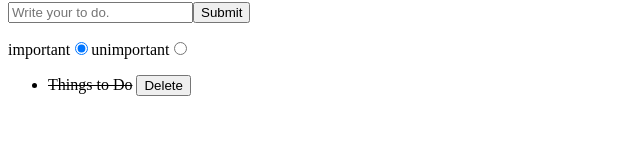
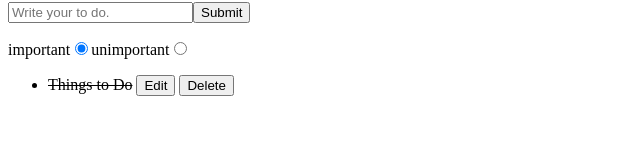
Before and after one commit to vinson-han/Kaban, a React (Vite) app: page / in a window 1280 px wide. Shown: the part 127-292 px from the top of the page, without its empty margins (0-640 px from the left). Built offline with nearby package versions, Linux system fonts and the light colour scheme.

Commit message:
edit feature

```diff
--- a/src/App.jsx
+++ b/src/App.jsx
@@ -30,12 +30,20 @@ const App = () => {
     setFilter(event.target.value);
   };
 
+  const handleEdit = (object) => {
+    let contentToChange = list.find((e) => e.id === object.id);
+    let changedContent = {
+      ...contentToChange,
+      content: object.content,
+      priority: object.priority,
+    };
+    setList(list.map((e) => (e.id !== object.id ? e : changedContent)));
+  };
+
   const handleSubmit = (event) => {
     event.preventDefault();
 
     const formData = new FormData(event.target);
-
-    console.log(formData.get("myRadio"));
 
     let object = {
       id: Math.floor(Math.random() * 100000),
@@ -44,7 +52,6 @@ const App = () => {
       priority: formData.get("myRadio"),
     };
     setList([...list, object]);
-    console.log(list);
   };
 
   const handlePriority = (e) => {
@@ -114,6 +121,7 @@ const App = () => {
           priority={priority}
           handleDelete={handleDelete}
           handleClick={handleClick}
+          handleEdit={handleEdit}
         />
       </div>
     </div>
--- a/src/Components/ItemList.jsx
+++ b/src/Components/ItemList.jsx
@@ -1,17 +1,87 @@
-const Item = ({ item, handleDelete, handleClick }) => {
+import { useState } from "react";
+
+const Item = ({ item, handleDelete, handleClick, handleEdit }) => {
   let x = item.content;
 
-  return (
+  const [edit, setEdit] = useState(false);
+  const editClick = (e) => {
+    e.stopPropagation();
+    setEdit(!edit);
+  };
+
+  const handlePress = (e) => {
+    if (e.keyCode === 13) {
+      const form = document.getElementById("edit");
+      const formData = new FormData(form);
+      console.log(formData);
+      setEdit(!edit);
+      handleEdit({
+        id: +formData.get("id"),
+        content: formData.get("edit"),
+        priority: formData.get("myRadio"),
+      });
+    }
+  };
+
+  // let checked = item.priority === "important" ? true : false;
+
+  return !edit ? (
     <li onClick={() => handleClick(item.id)}>
       {item.isDone ? <del>{item.content}</del> : item.content}{" "}
+      <button onClick={editClick}>Edit</button>{" "}
       <button onClick={handleDelete} value={item.id}>
         Delete
       </button>
     </li>
+  ) : (
+    <li>
+      <form id="edit" onKeyDown={handlePress}>
+        <label htmlFor="edit">
+          <input type="hidden" name="id" value={item.id} />
+          <input
+            id={item.id}
+            name="edit"
+            defaultValue={item.content}
+            autoFocus
+          />
+          <button onClick={editClick}>hide</button>{" "}
+          <button onClick={handleDelete} value={item.id}>
+            Delete
+          </button>
+          <p>
+            <label form="radio">
+              important
+              <input
+                type="radio"
+                name="myRadio"
+                value="important"
+                defaultChecked={item.priority === "important" ? true : false}
+              />
+            </label>
+            <label form="radio">
+              unimportant
+              <input
+                type="radio"
+                name="myRadio"
+                value="unimportant"
+                defaultChecked={item.priority === "unimportant" ? true : false}
+              />
+            </label>
+          </p>
+        </label>
+      </form>
+    </li>
   );
 };
 
-const ItemList = ({ list, filter, priority, handleDelete, handleClick }) => {
+const ItemList = ({
+  list,
+  filter,
+  priority,
+  handleDelete,
+  handleClick,
+  handleEdit,
+}) => {
   let itemList = list;
 
   if (priority === "important") {
@@ -26,6 +96,7 @@ const ItemList = ({ list, filter, priority, handleDelete, handleClick }) => {
         item={e}
         handleDelete={handleDelete}
         handleClick={handleClick}
+        handleEdit={handleEdit}
       />
     ) : (
       ""
```
Also changed, not shown: 1 other file (tests, documents, lock files or other folders).
